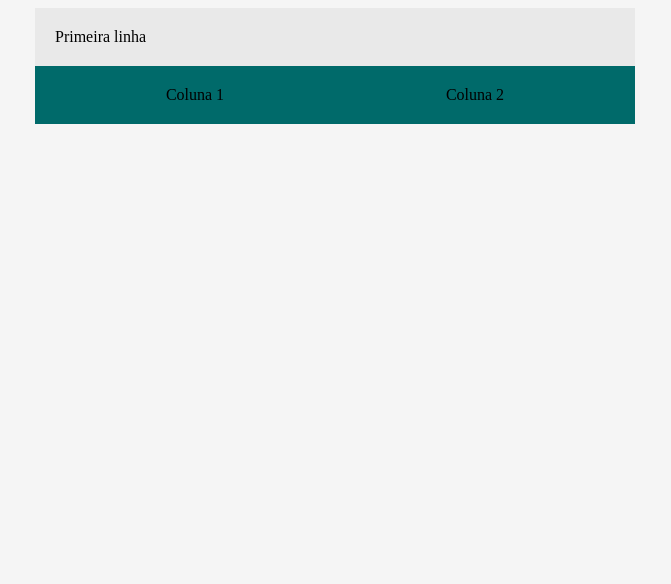
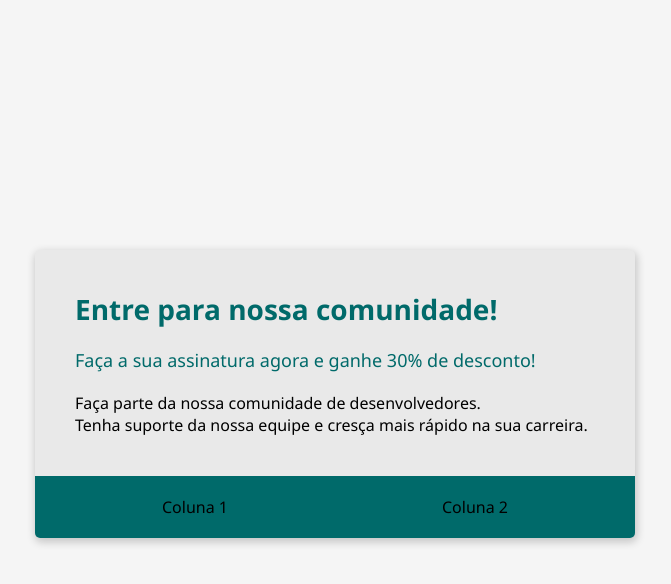
Before and after one commit to stealthstrike/boootcamp-devjr-modulo02, a plain HTML site: page index.html in a window 1280 px wide. Shown: the whole page, without its empty margins (305-976 px from the left). Drawn offline with Linux system fonts and the light colour scheme.

Commit message:
closes #3 Criando o cabeçalho

```diff
--- a/index.html
+++ b/index.html
@@ -8,6 +8,7 @@
     <style>
         body {
             background-color: #f5f5f5;
+            font-family: 'Segoe UI', Tahoma, Geneva, Verdana, sans-serif;
 
 
 
@@ -15,13 +16,17 @@
         .container {
             background-color: #E9E9E9;
             margin: auto;
+            margin-top: 250px;
 
             width: 600px;
 
+            box-shadow: 1px 3px 8px 1px rgba(0, 0, 0, 0.2);
+            border-radius: 5px;
+            overflow: hidden;
         }
 
         .header{
-            padding: 20px;
+            padding: 40px;
         }
 
         .flex-container{
@@ -31,13 +36,37 @@
             padding: 20px;
 
         }
+        .header-title{
+            color: #006A6A;
+            font-size: 28px;
+            font-weight: 700;
+            margin-bottom: 20px;
+
+        }
+
+        .header-subtitle{
+            color: #006A6A;
+            font-size: 18px;
+            font-weight: 500;
+            margin-bottom: 20px;
+
+        }
 
     </style>
 </head>
 <body>
     <div class="container">
         <div class="header">
-            Primeira linha
+            <div class="header-title">
+                Entre para nossa comunidade!
+            </div>
+            <div class="header-subtitle">
+                Faça a sua assinatura agora e ganhe 30% de desconto!
+            </div>
+            <div>
+                Faça parte da nossa comunidade de desenvolvedores.<br>
+                Tenha suporte da nossa equipe e cresça mais rápido na sua carreira.
+            </div>
         </div>
         <div class="flex-container">
             <div>
```
